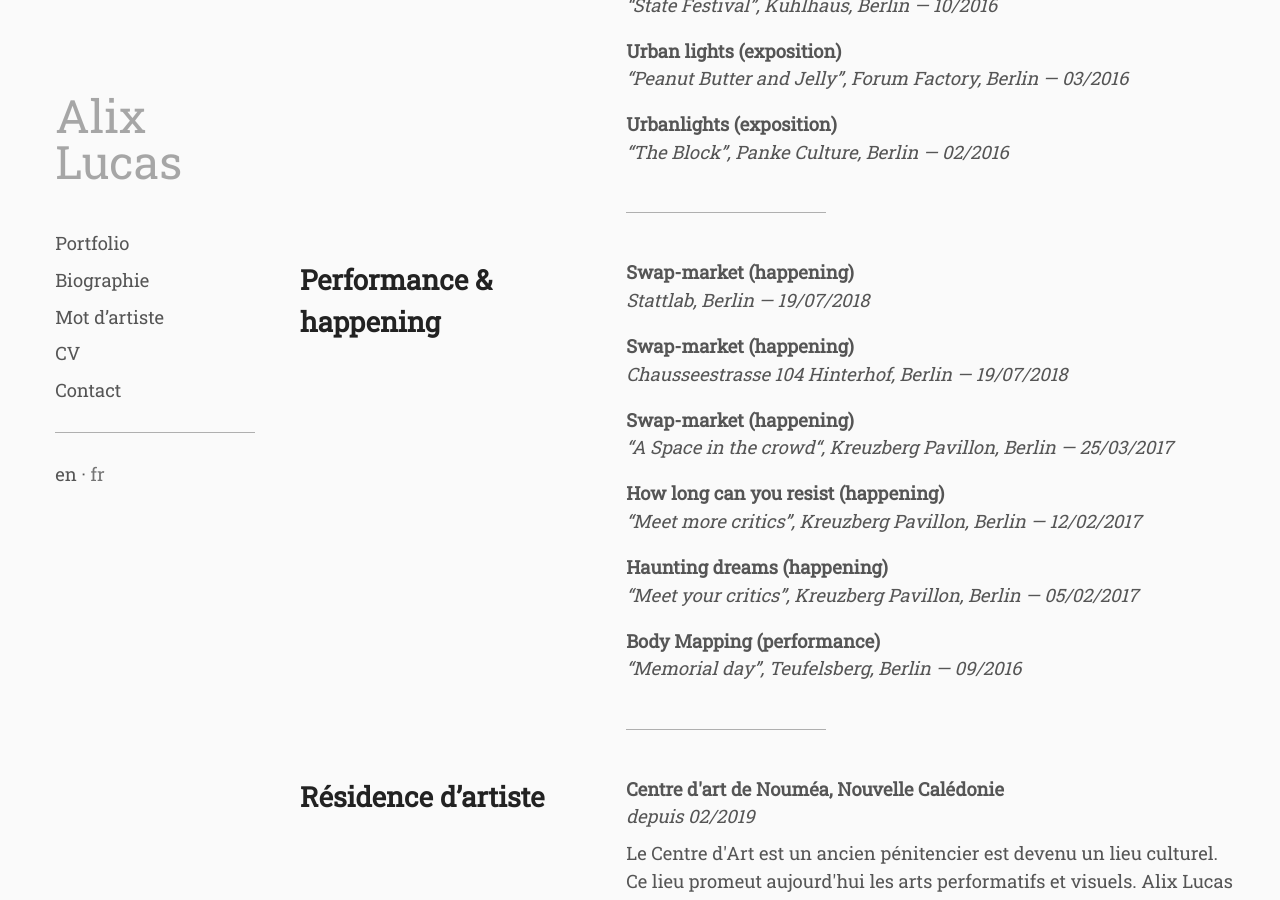
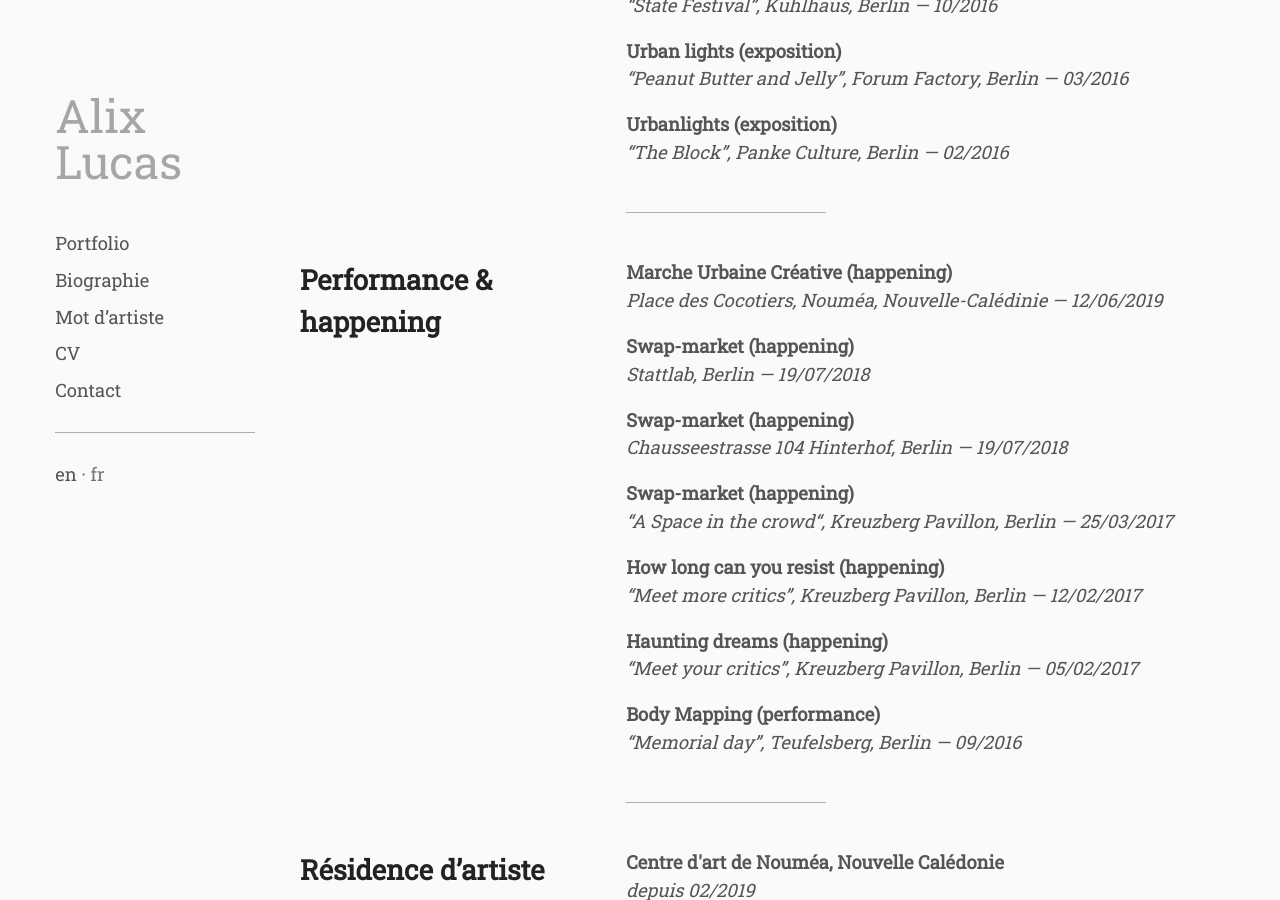
Before and after one commit to whyalix/alixlucas, a Jekyll site: the page built from pages/fr/resume.html, in a window 1280 px wide and 900 px high, scrolled down 946 px. Built offline with Jekyll 4.4.1, drawn with Linux system fonts in a browser that asks for light colours.

Commit message:
Update happenings.yml

```diff
--- a/_data/fr/happenings.yml
+++ b/_data/fr/happenings.yml
@@ -1,3 +1,5 @@
+- primary: "Marche Urbaine Créative (happening)"
+  secondary: Place des Cocotiers, Nouméa, Nouvelle-Calédinie — 12/06/2019
 
 - primary: "Swap-market (happening)"
   secondary: Stattlab, Berlin — 19/07/2018
```
